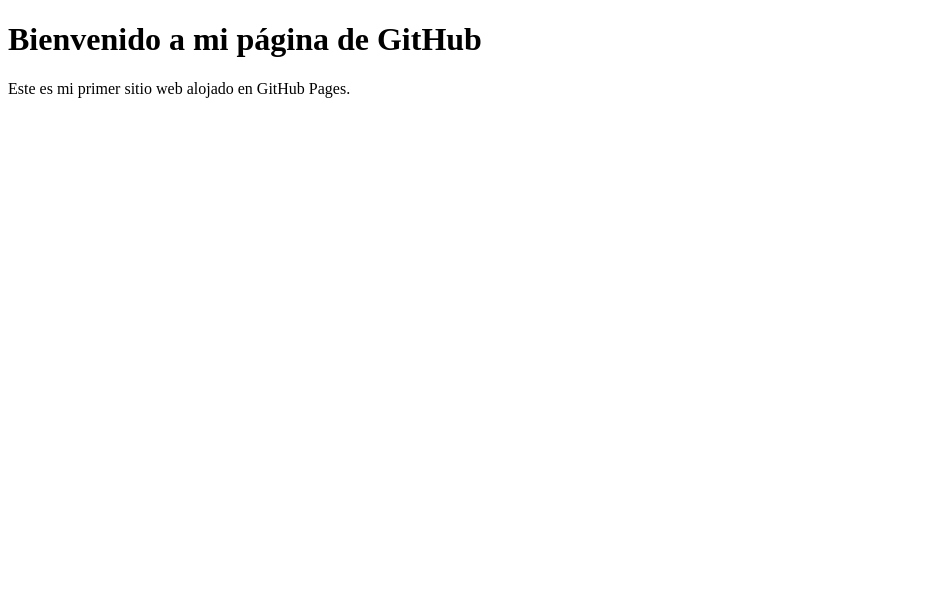
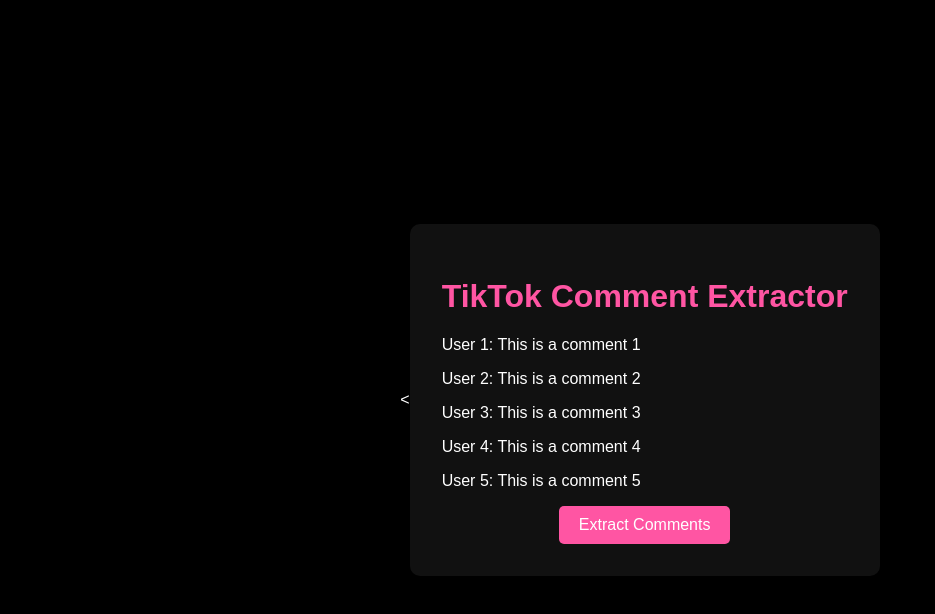
Before and after one commit to wilwil186/wilwil186.github.io, a plain HTML site: page index.html in a window 1280 px wide. Shown: the whole page, without its empty margins (0-935 px from the left). Drawn offline with Linux system fonts and the light colour scheme.

Commit message:
Update index.html

```diff
--- a/index.html
+++ b/index.html
@@ -1,10 +1,55 @@
-<!DOCTYPE html>
-<html>
+<<!DOCTYPE html>
+<html lang="es">
 <head>
-    <title>Mi Página de GitHub</title>
+    <meta charset="UTF-8">
+    <meta name="viewport" content="width=device-width, initial-scale=1.0">
+    <title>TikTok Comment Extractor</title>
+    <style>
+        body {
+            font-family: Arial, sans-serif;
+            background-color: #000000;
+            color: #ffffff;
+            display: flex;
+            justify-content: center;
+            align-items: center;
+            height: 100vh;
+            margin: 0;
+        }
+        .container {
+            text-align: center;
+            background-color: #111111;
+            padding: 2rem;
+            border-radius: 10px;
+        }
+        h1 {
+            color: #FF55A3;
+        }
+        .comments {
+            text-align: left;
+            margin: 1rem 0;
+        }
+        .extract-button {
+            background-color: #FF55A3;
+            color: white;
+            border: none;
+            padding: 10px 20px;
+            font-size: 16px;
+            cursor: pointer;
+            border-radius: 5px;
+        }
+    </style>
 </head>
 <body>
-    <h1>Bienvenido a mi página de GitHub</h1>
-    <p>Este es mi primer sitio web alojado en GitHub Pages.</p>
+    <div class="container">
+        <h1>TikTok Comment Extractor</h1>
+        <div class="comments">
+            <p>User 1: This is a comment 1</p>
+            <p>User 2: This is a comment 2</p>
+            <p>User 3: This is a comment 3</p>
+            <p>User 4: This is a comment 4</p>
+            <p>User 5: This is a comment 5</p>
+        </div>
+        <button class="extract-button">Extract Comments</button>
+    </div>
 </body>
 </html>
```
